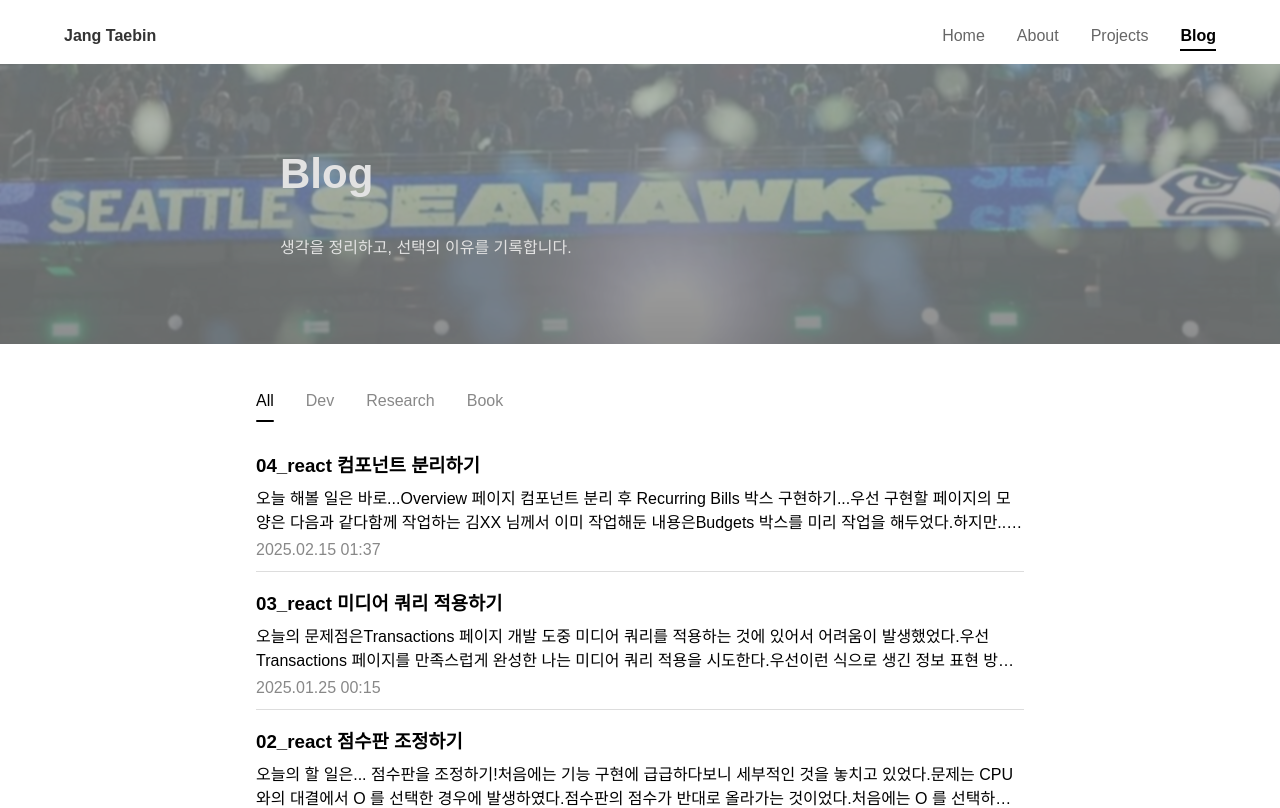
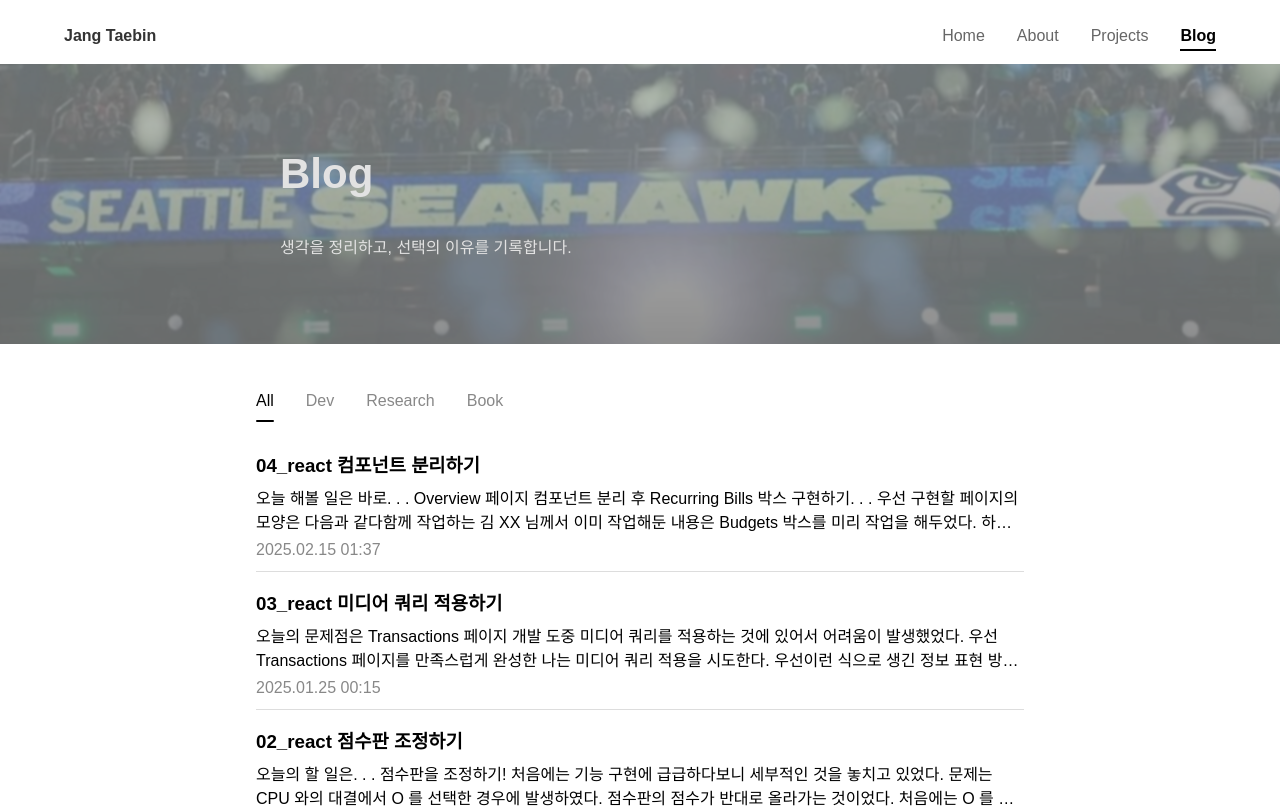
Before and after one commit to jangtaebin3/jangtaebin3.github.io, a React (Vite) app: page /blog in a window 1280 px wide. Shown: the top 808 px of the page. Built offline with nearby package versions, Linux system fonts and the light colour scheme.

Commit message:
feat: Description 내용 수정

```diff
--- a/src/pages/Blog/components/PostList.tsx
+++ b/src/pages/Blog/components/PostList.tsx
@@ -6,7 +6,14 @@ interface PostListProps {
   post: BlogPost[]
 }
 
-const normalizeDescription = (text: string) => text.replace(/\s*\n+\s*/g, ' ').trim()
+const normalizeDescription = (text: string) =>
+  text
+    .replace(/\s*\n+\s*/g, ' ')
+    .replace(/([.!?…])(?=[^\s])/g, '$1 ')
+    .replace(/([가-힣])([A-Za-z0-9])/g, '$1 $2')
+    .replace(/([A-Za-z0-9])([가-힣])/g, '$1 $2')
+    .replace(/\s{2,}/g, ' ')
+    .trim()
 
 const formatPostDate = (value: string) => {
   const date = new Date(value)
@@ -41,7 +48,7 @@ const PostList = ({ post }: PostListProps) => {
       {post.map(post => (
         <S.PostItem key={post.id} onClick={() => handleClick(post)}>
           <S.PostTitle>{post.title}</S.PostTitle>
-          <S.PostDescription>{normalizeDescription(post.description)}</S.PostDescription>
+          <S.PostDescription>{normalizeDescription(post.description)}...</S.PostDescription>
           <S.PostDate>{formatPostDate(post.date)}</S.PostDate>
         </S.PostItem>
       ))}
```
